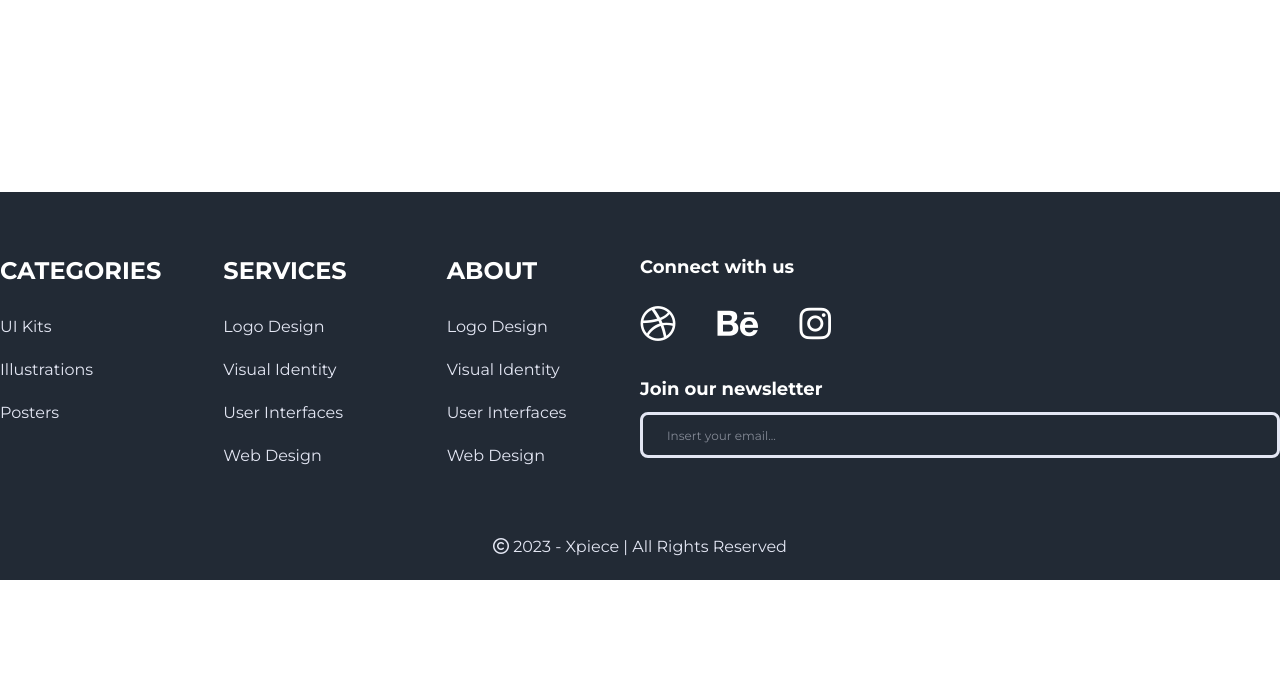
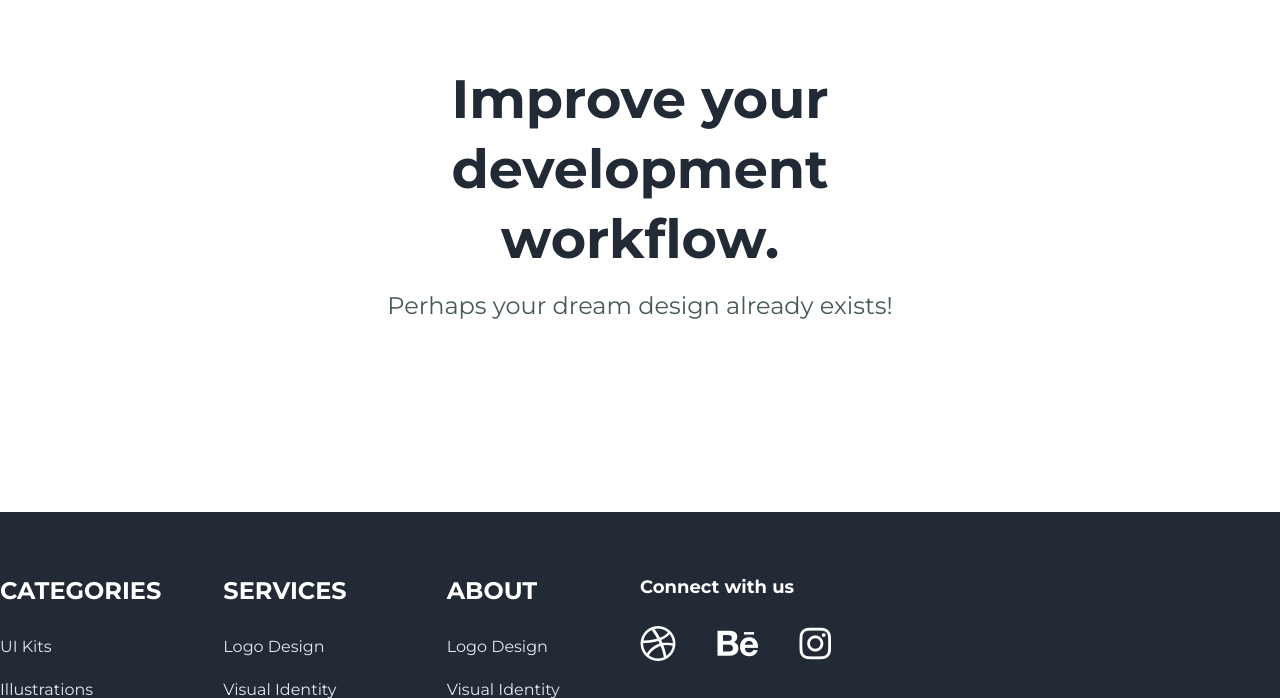
Before and after one commit to JeffersonRolino/xpiece, a Django app: page / in a window 1280 px wide. Shown: the part 92-790 px from the top of the page. Before the commit the page ends 672 px from the top, so only its background shows below. Run offline with Django 4.2, Linux system fonts and the light colour scheme; data that the repository does not hold is empty.

Commit message:
Trabalhando na Seção Hero da loja

```diff
--- a/templates/product/list.html
+++ b/templates/product/list.html
@@ -2,7 +2,12 @@
 {% load static %}
 
 {% block content %}
-    <main class="product-list">
+    <section class="hero grid-container">
+        <h2>Improve your development workflow.</h2>
+        <h5>Perhaps your dream design already exists!</h5>
+    </section>
+
+    <main class="product-list grid-container">
         {% for product in products %}
             <div class="product-card">
                 <div class="thumbnail">
@@ -19,7 +24,7 @@
                         </div>
                     </div>
                     <a href="{{ product.get_absolute_url }}">
-                        <h5>{{ product.name }}</h5>
+                        <h6>{{ product.name }}</h6>
                     </a>
                 </div>
             </div>
--- a/templates/static/css/styles.css
+++ b/templates/static/css/styles.css
@@ -107,6 +107,13 @@ p {
 
 .section-m1 {
     margin: 40px 0;
+}
+
+.grid-container {
+    display: grid;
+    grid-template-columns: repeat(12, 1fr);
+    max-width: 1440px;
+    margin: 0 auto;
 }
 
 .content {
@@ -288,6 +295,28 @@ footer .container {
     display: inline-block;
 }
 
+/*************************************************************************
+  Hero
+**************************************************************************/
+
+.hero {
+    padding-bottom: 64px;
+}
+
+.hero h2, .hero h5 {
+    grid-column: 4 / span 6;
+    text-align: center;
+}
+
+.hero h2 {
+    line-height: 1.3;
+    margin-bottom: 16px;
+}
+
+.hero h5 {
+    color: var(--color-gray);
+    font-weight: var(--font-weight-regular);
+}
 
 /*************************************************************************
   Shop
@@ -295,10 +324,6 @@ footer .container {
 
 /* Product List */
 .product-list {
-    display: grid;
-    grid-template-columns: repeat(12, 1fr);
-    max-width: 1440px;
-    margin: 0 auto;
     padding-top: 64px;
     gap: 30px;
 }
```
